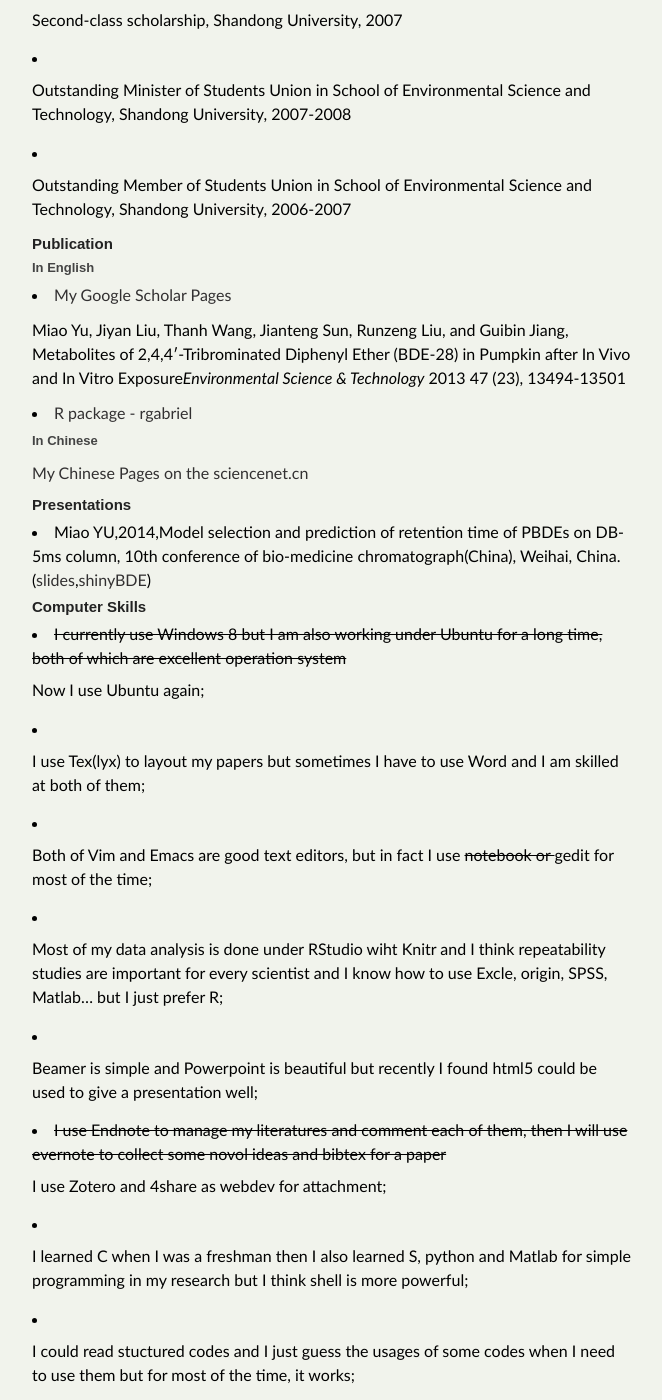
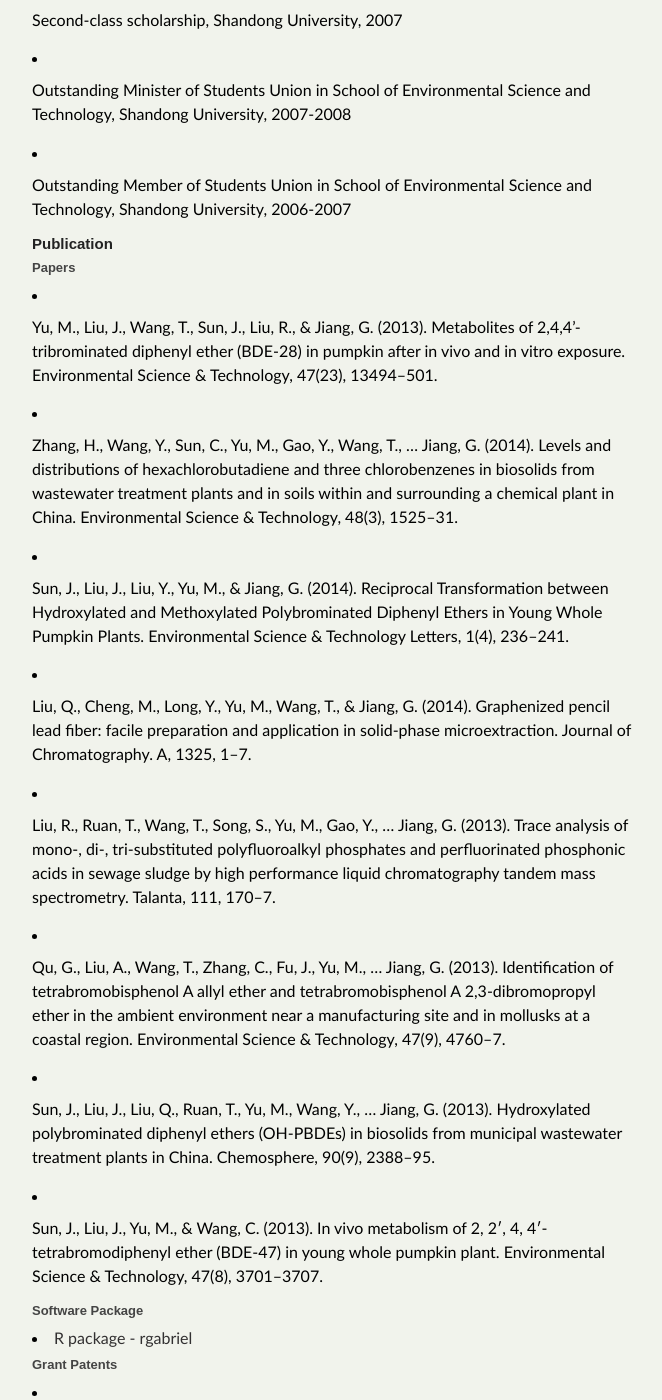
Before and after one commit to yufree/blog, a Jekyll site: the page built from vitae/index.md, in a window 1280 px wide and 1400 px high, scrolled down 1154 px. Shown: the whole window, without its empty margins (308-970 px from the left). Built offline with Jekyll 4.4.1, drawn with Linux system fonts in a browser that asks for light colours; some web fonts are replaced; some of the changed text lies outside the part shown.

Commit message:
revise vitae

```diff
--- a/vitae/index.md
+++ b/vitae/index.md
@@ -49,17 +49,35 @@ yufree@live.cn
 
 ## Publication
 
-### In English
+### Papers
 
-- [My Google Scholar Pages](http://scholar.google.com/citations?user=SPNX8oUAAAAJ&hl=en)
+- Yu, M., Liu, J., Wang, T., Sun, J., Liu, R., & Jiang, G. (2013). Metabolites of 2,4,4’-tribrominated diphenyl ether (BDE-28) in pumpkin after in vivo and in vitro exposure. Environmental Science & Technology, 47(23), 13494–501.
 
-Miao Yu, Jiyan Liu, Thanh Wang, Jianteng Sun, Runzeng Liu, and Guibin Jiang, Metabolites of 2,4,4′-Tribrominated Diphenyl Ether (BDE-28) in Pumpkin after In Vivo and In Vitro Exposure*Environmental Science & Technology* 2013 47 (23), 13494-13501
+- Zhang, H., Wang, Y., Sun, C., Yu, M., Gao, Y., Wang, T., … Jiang, G. (2014). Levels and distributions of hexachlorobutadiene and three chlorobenzenes in biosolids from wastewater treatment plants and in soils within and surrounding a chemical plant in China. Environmental Science & Technology, 48(3), 1525–31.
+
+- Sun, J., Liu, J., Liu, Y., Yu, M., & Jiang, G. (2014). Reciprocal Transformation between Hydroxylated and Methoxylated Polybrominated Diphenyl Ethers in Young Whole Pumpkin Plants. Environmental Science & Technology Letters, 1(4), 236–241.
+
+- Liu, Q., Cheng, M., Long, Y., Yu, M., Wang, T., & Jiang, G. (2014). Graphenized pencil lead fiber: facile preparation and application in solid-phase microextraction. Journal of Chromatography. A, 1325, 1–7.
+
+- Liu, R., Ruan, T., Wang, T., Song, S., Yu, M., Gao, Y., … Jiang, G. (2013). Trace analysis of mono-, di-, tri-substituted polyfluoroalkyl phosphates and perfluorinated phosphonic acids in sewage sludge by high performance liquid chromatography tandem mass spectrometry. Talanta, 111, 170–7.
+
+- Qu, G., Liu, A., Wang, T., Zhang, C., Fu, J., Yu, M., … Jiang, G. (2013). Identification of tetrabromobisphenol A allyl ether and tetrabromobisphenol A 2,3-dibromopropyl ether in the ambient environment near a manufacturing site and in mollusks at a coastal region. Environmental Science & Technology, 47(9), 4760–7.
+
+- Sun, J., Liu, J., Liu, Q., Ruan, T., Yu, M., Wang, Y., … Jiang, G. (2013). Hydroxylated polybrominated diphenyl ethers (OH-PBDEs) in biosolids from municipal wastewater treatment plants in China. Chemosphere, 90(9), 2388–95.
+
+- Sun, J., Liu, J., Yu, M., & Wang, C. (2013). In vivo metabolism of 2, 2′, 4, 4′-tetrabromodiphenyl ether (BDE-47) in young whole pumpkin plant. Environmental Science & Technology, 47(8), 3701–3707.
+
+### Software Package
 
 - [R package - rgabriel](http://cran.r-project.org/web/packages/rgabriel/index.html)
 
-### In Chinese
+### Grant Patents
 
-[My Chinese Pages on the sciencenet.cn](http://blog.sciencenet.cn/u/yufree)
+- [Efficient solar power supply device](https://www.google.com/patents/CN201004609Y) Utility model
+
+- [Preparation method of zinc chloride modified red mud](https://www.google.com/patents/CN101559353B) Invention
+
+- [Spiral suspended type red mud membrane bag adsorption and dephosphorization apparatus](https://www.google.com/patents/CN101456602B) Invention
 
 ## Presentations
 
@@ -67,21 +85,17 @@ Miao Yu, Jiyan Liu, Thanh Wang, Jianteng Sun, Runzeng Liu, and Guibin Jiang, Met
 
 ## Computer Skills
 
-- <s>I currently use Windows 8 but I am also working under Ubuntu for a long time, both of which are excellent operation system</s> Now I use Ubuntu again;
-
 - I use Tex(lyx) to layout my papers but sometimes I have to use Word and I am skilled at both of them;
 
-- Both of Vim and Emacs are good text editors, but in fact I use <s>notebook or </s>gedit for most of the time;
+- Most of my data analysis is done under RStudio wiht Knitr and I think repeatability studies are important for every scientist and I know how to use Excle, origin, SPSS, Octave... but I just prefer R;
 
-- Most of my data analysis is done under RStudio wiht Knitr and I think repeatability studies are important for every scientist and I know how to use Excle, origin, SPSS, Matlab... but I just prefer R;
+- Beamer is simple and Powerpoint is beautiful but recently I found html5 could be used to show a bettter presentation;
 
-- Beamer is simple and Powerpoint is beautiful but recently I found html5 could be used to give a presentation well;
-
-- <s>I use Endnote to manage my literatures and comment each of them, then I will use evernote to collect some novol ideas and bibtex for a paper</s>I use Zotero and 4share as webdev for attachment;
+- I use Zotero to manage my literatures and use 4share as webdev for attachment;
 
 - I learned C when I was a freshman then I also learned S, python and Matlab for simple programming in my research but I think shell is more powerful;
 
-- I could read stuctured codes and I just guess the usages of some codes when I need to use them but for most of the time, it works;
+- I could read stuctured codes and guess the usages of some functions by their names. For most of the time, it works;
 
 - I am also skilled to get aross the great firewall so never worried about it.
 
```
Also changed, not shown: figure/DSM.png (deleted).
